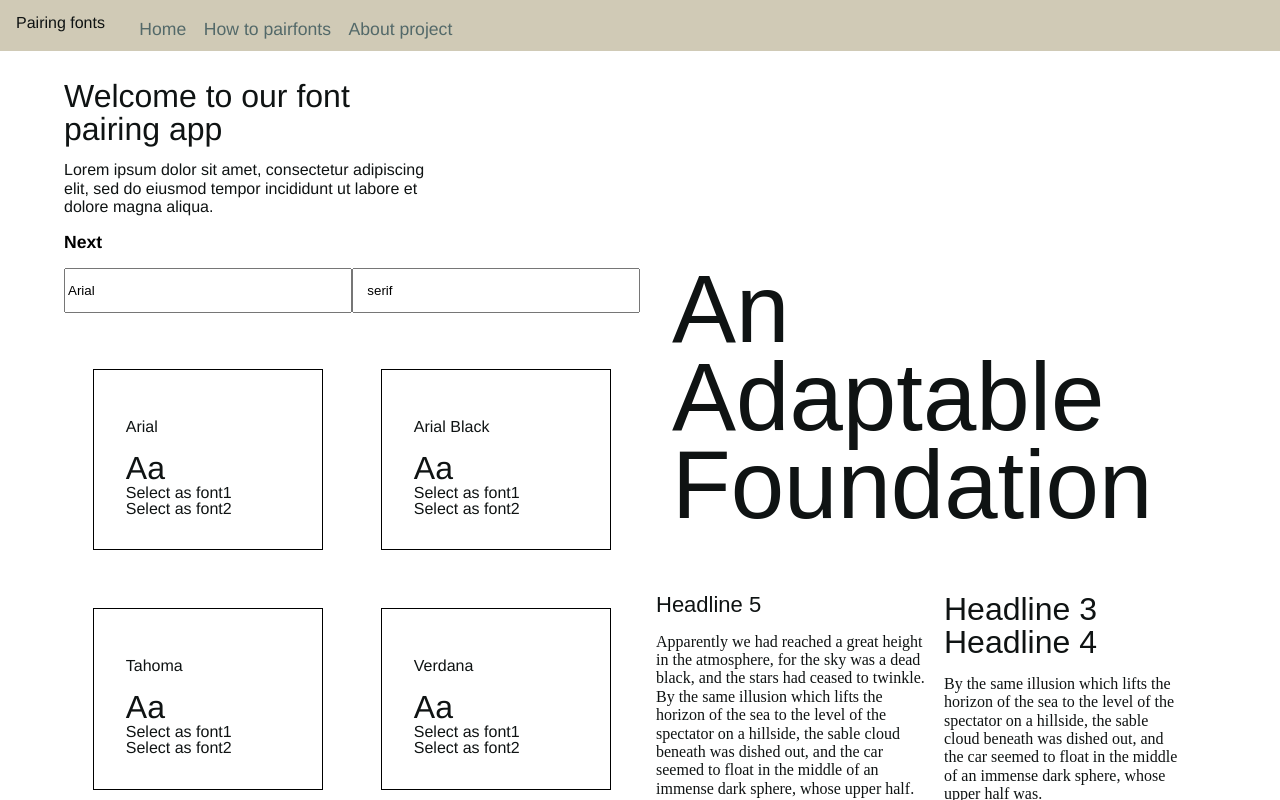
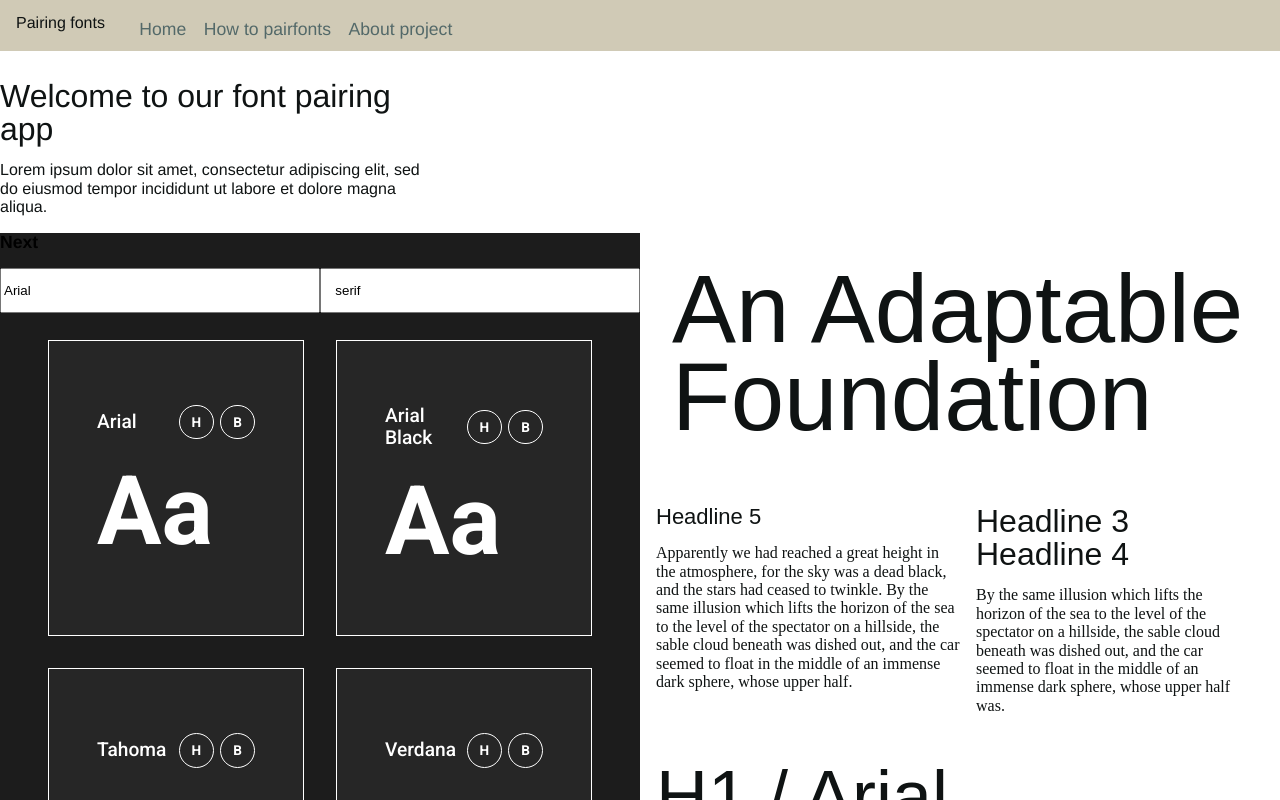
Before and after one commit to Raymondshen/499_Final, a React (Create React App) app in the folder alpha/: page /#/choose in a window 1280 px wide. Built offline with nearby package versions, Linux system fonts and the light colour scheme.

Commit message:
Made changes on the styling

```diff
--- a/alpha/src/pages/home/components.js
+++ b/alpha/src/pages/home/components.js
@@ -6,20 +6,20 @@ import React from 'react';
 
 
 //Pairing doc, pass font style as a property as well
-const PairingDoc = ({fontStyleOne, fontStyleTwo, fontSize, fontNameOne, fontNameTwo}) => {
-    return ( <>
+const PairingDoc = ({ fontStyleOne, fontStyleTwo, fontSize, fontNameOne, fontNameTwo }) => {
+  return (<>
     <section className="grid p-xs-m">
-        <h1 style={{fontFamily:fontStyleOne}} className="col--12">An Adaptable Foundation</h1>
+      <h1 style={{ fontFamily: fontStyleOne }} className="col--12">An Adaptable Foundation</h1>
     </section>
     <section className="grid p-xs-m p-xs-hs">
       <div className="col--6">
-          <h5 style={{fontFamily:fontStyleOne}}>Headline 5</h5>
-          <p style={{fontFamily:fontStyleTwo}}>Apparently we had reached a great height in the atmosphere, for the sky was a dead black, and the stars had ceased to twinkle. By the same illusion which lifts the horizon of the sea to the level of the spectator on a hillside, the sable cloud beneath was dished out, and the car seemed to float in the middle of an immense dark sphere, whose upper half.</p>
+        <h5 style={{ fontFamily: fontStyleOne }}>Headline 5</h5>
+        <p style={{ fontFamily: fontStyleTwo }}>Apparently we had reached a great height in the atmosphere, for the sky was a dead black, and the stars had ceased to twinkle. By the same illusion which lifts the horizon of the sea to the level of the spectator on a hillside, the sable cloud beneath was dished out, and the car seemed to float in the middle of an immense dark sphere, whose upper half.</p>
       </div>
       <div className="col--6 offset--7 p-xs-hs">
-        <h3 style={{fontFamily:fontStyleOne}}>Headline 3</h3>
-        <h4 style={{fontFamily:fontStyleOne}}>Headline 4</h4>
-          <p style={{fontFamily:fontStyleTwo}}>
+        <h3 style={{ fontFamily: fontStyleOne }}>Headline 3</h3>
+        <h4 style={{ fontFamily: fontStyleOne }}>Headline 4</h4>
+        <p style={{ fontFamily: fontStyleTwo }}>
           By the same illusion which lifts the horizon of the sea to the level of the spectator on a hillside, the sable cloud beneath was dished out, and the car seemed to float in the middle of an immense dark sphere, whose upper half was.
           </p>
       </div>
@@ -38,33 +38,37 @@ const PairingDoc = ({fontStyleOne, fontStyleTwo, fontSize, fontNameOne, fontName
 }
 
 //Click list from Hamilton
-const ClickList = ({data,callback}) => {
+const ClickList = ({ data, callback }) => {
   return (
-    <section class="flex-xs-parent flex-xs-wrap">
-      {data.map(o=>(
+    <section id="selectfont" class="flex-xs-parent flex-xs-wrap">
+      {data.map(o => (
         <div className="font-card">
-          <p className="btn">{o}</p>
-          <h4>Aa</h4>
-          <div className="button" onClick={()=>callback({first:o})}>Select as font1</div>
-          <div className="button" onClick={()=>callback({second:o})}>Select as font2</div>
+          <div className="font-card-nav flex-xs-parent">
+            <p className="txt-purewhite font-card-name">{o}</p>
+            <div className="font-card-btns-container flex-xs-parent">
+              <div className="font-card-btns flex-xs-parent" onClick={() => callback({ first: o })}>H</div>
+              <div className="font-card-btns flex-xs-parent" onClick={() => callback({ second: o })}>B</div>
             </div>
-      )).reduce((r,o)=>[r," ",o])}
+          </div>
+          <h4 class="txt-purewhite font-card-dummy">Aa</h4>
+        </div>
+      )).reduce((r, o) => [r, " ", o])}
     </section>
   );
 }
 
 //Components that's local
-const TypeHierchy = ({fontStyleOne, fontStyleTwo, fontSize, fontNameOne, fontNameTwo}) => {
+const TypeHierchy = ({ fontStyleOne, fontStyleTwo, fontSize, fontNameOne, fontNameTwo }) => {
   return (
     <section>
-      <h1 className="userInputH1 m-xs-bs" style={{fontFamily:fontStyleOne, fontSize:fontSize}}>H1 / {fontNameOne}</h1>
-      <h2 className="userInputH2 m-xs-bs" style={{fontFamily:fontStyleOne}}>H2 / {fontNameOne}</h2>
-      <h3 className="userInputH3 m-xs-bs" style={{fontFamily:fontStyleOne}}>H3 / {fontNameOne}</h3>
-      <h4 className="userInputH4 m-xs-bs" style={{fontFamily:fontStyleOne}}>H4 / {fontNameOne}</h4>
-      <h5 className="userInputH5 m-xs-bs" style={{fontFamily:fontStyleOne}}>H5 / {fontNameOne}</h5>
-      <p className="userInputP m-xs-bs" style={{fontFamily:fontStyleTwo}}>p / {fontNameTwo}</p>
+      <h1 className="userInputH1 m-xs-bs" style={{ fontFamily: fontStyleOne, fontSize: fontSize }}>H1 / {fontNameOne}</h1>
+      <h2 className="userInputH2 m-xs-bs" style={{ fontFamily: fontStyleOne }}>H2 / {fontNameOne}</h2>
+      <h3 className="userInputH3 m-xs-bs" style={{ fontFamily: fontStyleOne }}>H3 / {fontNameOne}</h3>
+      <h4 className="userInputH4 m-xs-bs" style={{ fontFamily: fontStyleOne }}>H4 / {fontNameOne}</h4>
+      <h5 className="userInputH5 m-xs-bs" style={{ fontFamily: fontStyleOne }}>H5 / {fontNameOne}</h5>
+      <p className="userInputP m-xs-bs" style={{ fontFamily: fontStyleTwo }}>p / {fontNameTwo}</p>
     </section>
   );
 }
 
-export {PairingDoc, ClickList};
+export { PairingDoc, ClickList };
--- a/alpha/src/pages/home/index.js
+++ b/alpha/src/pages/home/index.js
@@ -24,7 +24,7 @@ const HomePage = () => {
 	let [num,setNum] = useState(14);
 
 	return(
-		<article className="container max-xs-s p-xs-ts">
+		<article className=" container p-xs-ts">
 			<section className="grid">
 				<h4 className="col--4">Welcome to our font pairing app</h4>
 			</section>
@@ -73,7 +73,7 @@ const PairFont = ({path,fonts,setFont}) => {
 	}
 	return (
 		<section className="grid">
-			<div className="col--6">
+			<div className="bg-dark col--6">
 				<div className="p-xs-bs"><Link to={`${path}/1`}>Next</Link></div>
 				<section className="grid">
 					<input className="font-input m-xs-bm col--6" type="text" value={fonts.first} onChange={changeFontOne} />
--- a/alpha/src/styles/_functions.scss
+++ b/alpha/src/styles/_functions.scss
@@ -1,3 +1,11 @@
+@import url('https://fonts.googleapis.com/css?family=Roboto:400,500,700,900&display=swap');
+
+@mixin setFont($weight, $size) {
+	font-family: 'Roboto', sans-serif;
+	font-size: $size;
+	font-weight: $weight;
+}
+
 @mixin makeGrid() {
 	.grid {
 		display:grid;
--- a/alpha/src/styles/_theme.scss
+++ b/alpha/src/styles/_theme.scss
@@ -92,15 +92,55 @@ header {
 
 }
 
+// RAYMOND EDITS
+#root {
+	overflow-y:scroll;
+	overflow-x: hidden;
+}
+#selectfont {
+}
+.nav {
+	z-index: 10;
+}
+.bg-dark {
+	background: var(--color-bg-dark);
+}
+.txt-purewhite{
+	color: var(--color-purewhite);
+}
+.txt-darkgray{
+	color: var(--color-dark-gray);
+}
+.font-card-name {
+	@include setFont($medium, 1.2em);
+	padding-top: 0;
+}
+.font-card-dummy {
+	@include setFont($bold, 6em);
+}
+//
+
 .font-input {
 	width: 100%;
 }
 
 .font-card {
-	padding: 2em;
-	flex: 1 1 40%;
-	border: 1px solid black;
-	margin: 5%;
+	&:nth-child(odd){
+		margin-left: 7.5%;
+		margin-right:2.5%;
+	}
+	&:nth-child(even){
+		margin-right: 7.5%;
+		margin-left:2.5%;
+	}
+	position:relative;
+	margin-bottom:5%;
+	width: 40%;
+	padding: 4em 3em;
+	// flex: 1 1 40%;
+	border: 1px solid var(--color-purewhite);
+	// margin: 5%;
+	background: var(--color-bg-lightdark);
 	.button {
 		cursor: pointer;
 		font-size: 1em;
@@ -108,4 +148,37 @@ header {
 			text-decoration: underline;
 		}
 	}
+
+	.font-card-nav {
+		justify-content: space-between;
+		align-items: center;
+		margin-bottom: 1.5em;
+		p {
+			padding: 0;
+		}
+		.font-card-btns-container {
+			.font-card-btns {
+				margin-left: 0.5em;
+				justify-content: center;
+				align-items: center;
+				width:1.8em;
+				height: 1.8em;
+				padding: 1.2em;
+				border: 1.5px solid white;
+				@include setFont($bold, 0.85em);
+				border-radius: 100px;
+				color: white;
+				&:nth-child(odd){
+					&:hover {
+						background: var(--color-red);
+					}
+				}
+				&:nth-child(even){
+					&:hover {
+						background: var(--color-purple);
+					}
+				}
+			}
+		}
+	}
 }
--- a/alpha/src/styles/style.scss
+++ b/alpha/src/styles/style.scss
@@ -1,4 +1,4 @@
-/* --watch style.scss:style.min.css --style compressed */
+/* sass --watch style.scss:style.min.css --style compressed */
 
 @import 'variables';
 @import 'functions';
```
Also changed, not shown: alpha/src/styles/_classes.scss (+13 -0 lines), alpha/src/styles/_variables.scss (+20 -0 lines), alpha/src/styles/style.min.css. Lines whose indentation alone changed are shown as unchanged.
